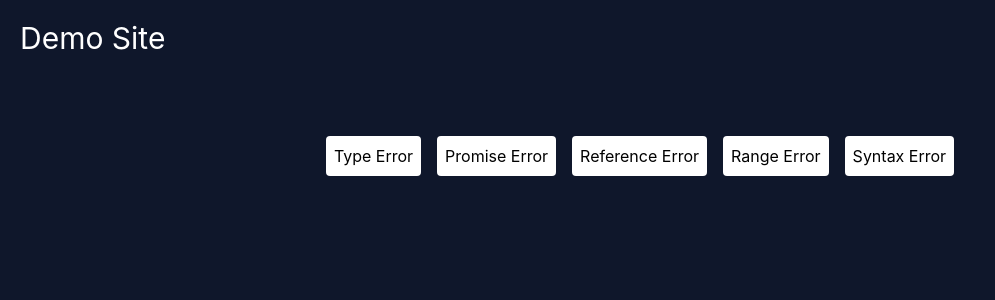
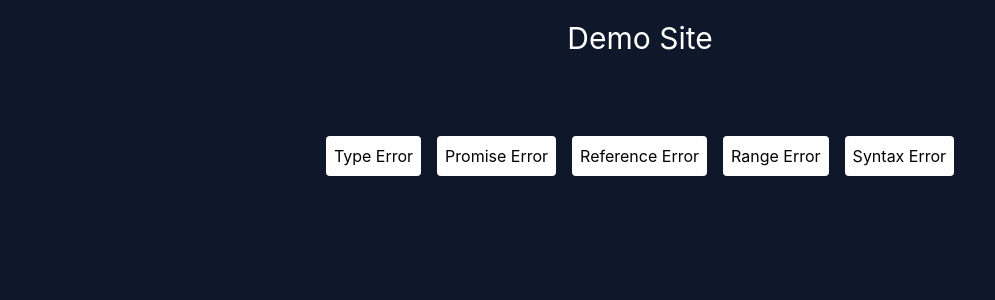
Before and after one commit to vinayak12122/demo, a React (Vite) app: page / in a window 1280 px wide. Shown: the top 300 px of the page, without its empty margins (0-995 px from the left). Built offline with nearby package versions, Linux system fonts and the light colour scheme.

Commit message:
First Commit

```diff
--- a/src/App.jsx
+++ b/src/App.jsx
@@ -27,7 +27,7 @@ const App = () => {
 
   return (
     <div className='w-screen bg-slate-900 h-screen p-5'>
-      <p className='text-white text-3xl'>Demo Site</p>
+      <p className='text-white text-3xl w-full text-center'>Demo Site</p>
       <div className='gap-4 lg:flex w-full justify-center items-center pt-20 grid grid-cols-2' >
         <button
           className='bg-white p-2 text-black rounded hover:bg-white/80'
```
